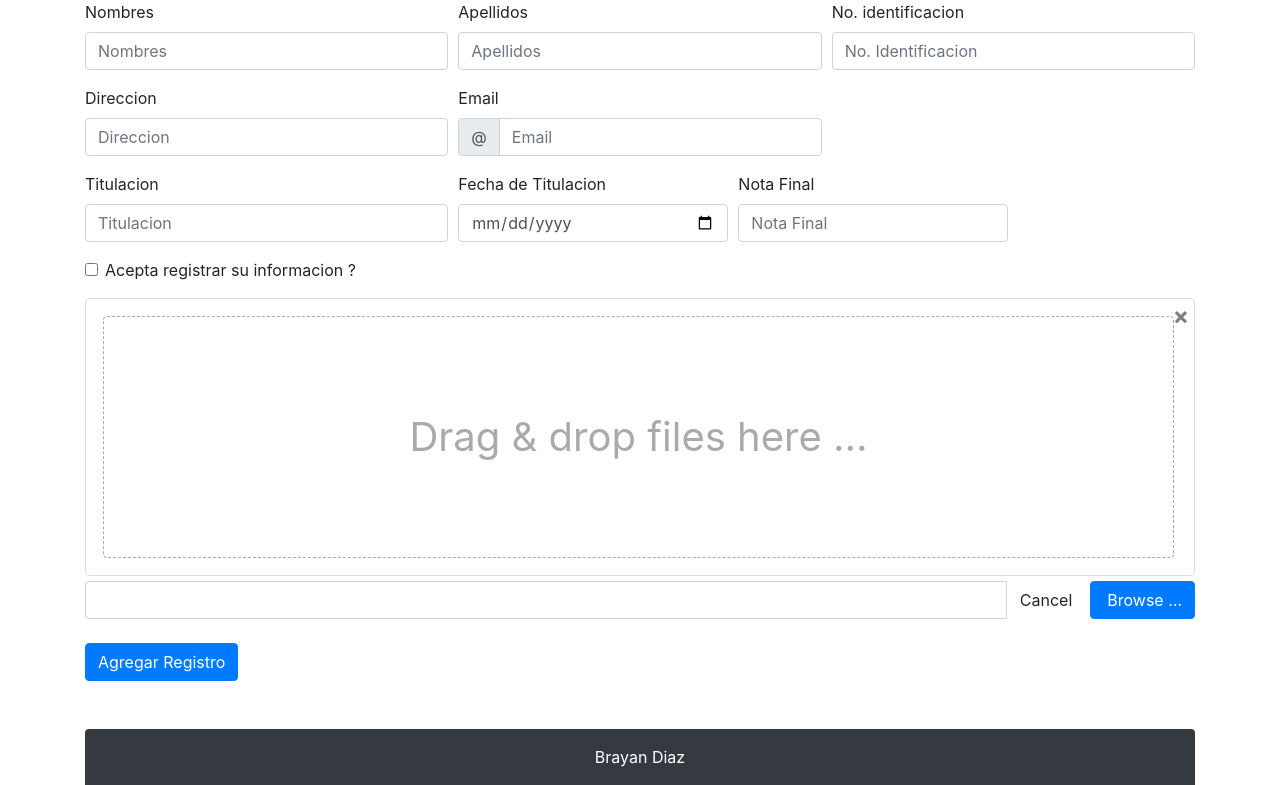
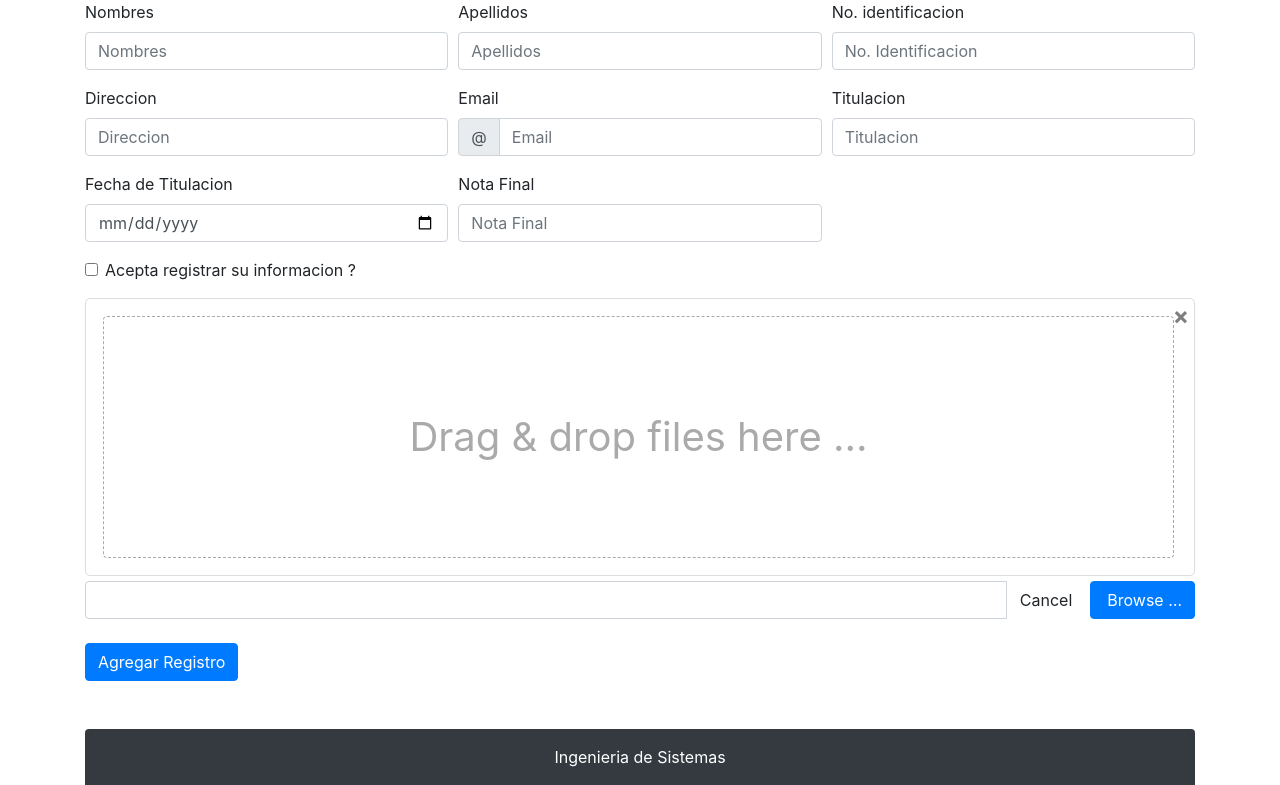
Before and after one commit to stevendiazpiedra01/GestionBecas, a PHP site: page /php/usuarios_Mockup.php in a window 1280 px wide. Shown: the part 56-841 px from the top of the page. Run offline with PHP 8.4, Linux system fonts and the light colour scheme.

Commit message:
Actualizando MockUp

```diff
--- a/src/app/php/usuarios_Mockup.php
+++ b/src/app/php/usuarios_Mockup.php
@@ -80,17 +80,18 @@
                     <input type="email" #email class="form-control" id="emails" placeholder="Email" aria-describedby="inputGroupPrepend2" required>
                 </div>
             </div>
-        </div>
-        <div class="form-row">
-        <div class="col-md-4 mb-3">
+            <div class="col-md-4 mb-3">
                 <label for="apellidos">Titulacion</label>
                 <input type="text" #ape class="form-control" id="apellidos" placeholder="Titulacion" required>
             </div>
-            <div class="col-md-3 mb-3">
+        </div>
+        <div class="form-row">
+
+            <div class="col-md-4 mb-3">
                 <label for="edad">Fecha de Titulacion</label>
                 <input type="date" #edad class="form-control" id="edad" placeholder="Fecha de Titulacion" required>
             </div>
-            <div class="col-md-3 mb-3">
+            <div class="col-md-4 mb-3">
                 <label for="tel">Nota Final</label>
                 <input type="text" #tel class="form-control" id="tel" placeholder="Nota Final" required>
             </div>
@@ -144,7 +145,7 @@
         <div class="container py-2">
 
             <p class="text-white my-2">
-               Brayan Diaz
+               Ingenieria de Sistemas
             </p>
         </div>
     </footer>
```
